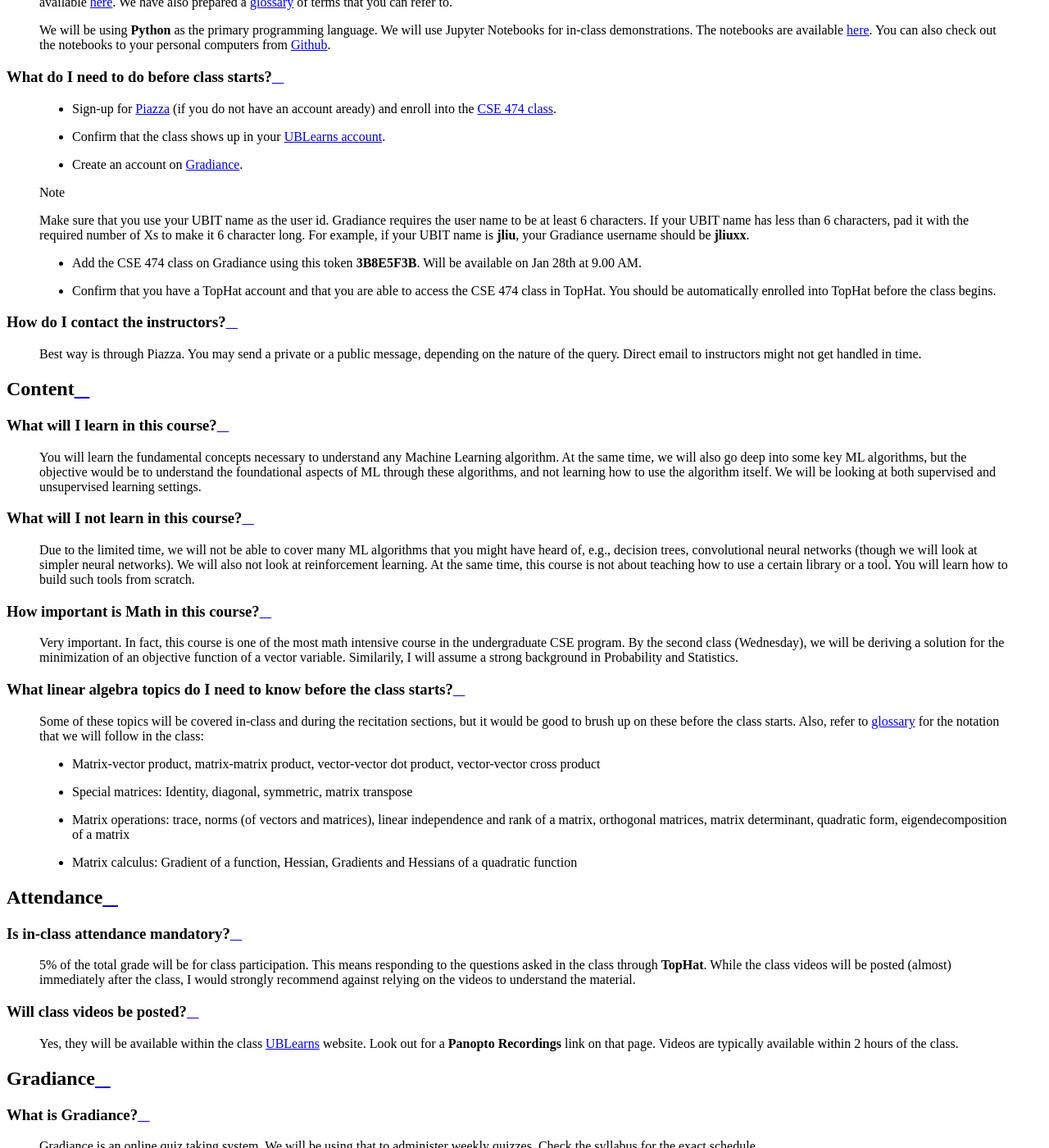
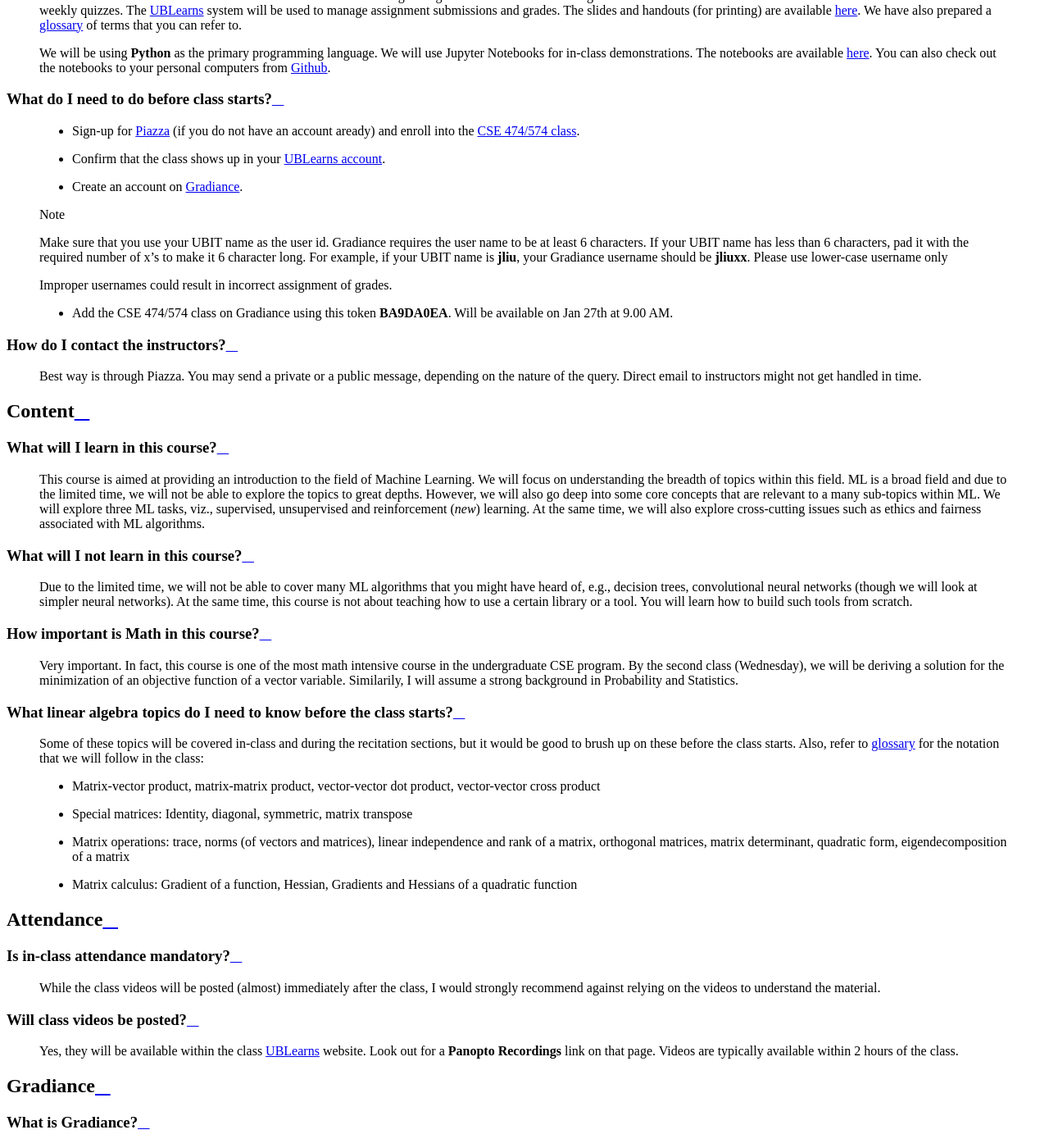
Before and after one commit to ubdsgroup/mlcourse-ub, a Sphinx documentation site: the page built from source/faqs.rst, in a window 1280 px wide and 1400 px high, scrolled down 1172 px. Shown: the whole window at 82% size. Built offline with Sphinx 7.4.7 and the Read the Docs theme 2.0.0, drawn with Linux system fonts in a browser that asks for light colours; some of the changed text lies outside the part shown.

Commit message:
making changes for Spring 2020

```diff
--- a/source/faqs.rst
+++ b/source/faqs.rst
@@ -9,35 +9,38 @@
 Where is the course website?
 ~~~~~~~~~~~~~~~~~~~~~~~~~~~~~
 
-       The course website is `here <https://www.cse.buffalo.edu/~chandola/machinelearning.html>`_. The website has links to the resources for the course.
+       The course website is `here <index.html>`_. The website has links to the resources for the course.
 
 Where is the course syllabus?
-       Syllabus is `here <https://www.cse.buffalo.edu/~chandola/teaching/machinelearningdocs/syllabus/syllabus.html>`_.
+~~~~~~~~~~~~~~~~~~~~~~~~~~~~~~
+
+       Syllabus is `here <syllabus.html>`_.
 
 When does the course begin?
 ~~~~~~~~~~~~~~~~~~~~~~~~~~~~~
 
-       First class is on January 28th, 2019 (Monday) in Cooke 121.
+       First class is on January 27th, 2019 (Monday) in Knox 20.
 
 What are the other resources I should be aware of?
 ~~~~~~~~~~~~~~~~~~~~~~~~~~~~~~~~~~~~~~~~~~~~~~~~~~~
 
-       The course website has links to all the resources that we will be using during the course. We will be using **Piazza** for all communications and announcements, **TopHat** for in-class discussions, and **Gradiance** for the weekly quizzes. The `UBLearns <https://ublearns.buffalo.edu/webapps/blackboard/execute/modulepage/view?course_id=_159256_1&cmp_tab_id=_160335_1&editMode=true&mode=cpview#>`_ system will be used to manage assignment submissions and grades. The slides and handouts (for printing) are available `here <https://cse.buffalo.edu/~chandola/teaching/machinelearningdocs/syllabus/docs.html>`_. We have also prepared a `glossary <https://cse.buffalo.edu/~chandola/teaching/machinelearningdocs/glossary.html>`_ of terms that you can refer to.
+       The course website has links to all the resources that we will be using during the course. We will be using **Piazza** for all communications and announcements and **Gradiance** for the weekly quizzes. The `UBLearns <https://ublearns.blackboard.com/webapps/blackboard/execute/modulepage/view?course_id=_168080_1&cmp_tab_id=_188967_1&editMode=true&mode=cpview>`_ system will be used to manage assignment submissions and grades. The slides and handouts (for printing) are available `here <docs.html>`_. We have also prepared a `glossary <glossary.html>`_ of terms that you can refer to.
 
        We will be using **Python** as the primary programming language. We will use Jupyter Notebooks for in-class demonstrations. The notebooks are available `here <https://nbviewer.jupyter.org/github/ubdsgroup/ubmlcourse/tree/master/notebooks/>`_. You can also check out the notebooks to your personal computers from `Github <https://github.com/ubdsgroup/ubmlcourse/tree/master/notebooks>`_.
 
 What do I need to do before class starts?
 ~~~~~~~~~~~~~~~~~~~~~~~~~~~~~~~~~~~~~~~~~
 
-       * Sign-up for `Piazza <https://piazza.com>`_ (if you do not have an account aready) and enroll into the `CSE 474 class <https://piazza.com/class/jqo5zrstnwu67k>`_.
+       * Sign-up for `Piazza <https://piazza.com>`_ (if you do not have an account aready) and enroll into the `CSE 474/574 class <https://piazza.com/class/jqo5zrstnwu67k>`_.
        * Confirm that the class shows up in your `UBLearns account <https://ublearns.buffalo.edu>`_.
        * Create an account on `Gradiance <http://www.newgradiance.com/services/servlet/COTC?Command=ShowCreateAccountForm>`_.
 
        .. note::
-          Make sure that you use your UBIT name as the user id. Gradiance requires the user name to be at least 6 characters. If your UBIT name has less than 6 characters, pad it with the required number of Xs to make it 6 character long. For example, if your UBIT name is **jliu**, your Gradiance username should be **jliuxx**.
+          Make sure that you use your UBIT name as the user id. Gradiance requires the user name to be at least 6 characters. If your UBIT name has less than 6 characters, pad it with the required number of x's to make it 6 character long. For example, if your UBIT name is **jliu**, your Gradiance username should be **jliuxx**. Please use lower-case username only
 
-       * Add the CSE 474 class on Gradiance using this token **3B8E5F3B**. Will be available on Jan 28th at 9.00 AM.
-       * Confirm that you have a TopHat account and that you are able to access the CSE 474 class in TopHat. You should be automatically enrolled into TopHat before the class begins.
+          Improper usernames could result in incorrect assignment of grades.
+
+       * Add the CSE 474/574 class on Gradiance using this token **BA9DA0EA**. Will be available on Jan 27th at 9.00 AM.
 
 How do I contact the instructors?
 ~~~~~~~~~~~~~~~~~~~~~~~~~~~~~~~~~~
@@ -50,21 +53,23 @@
 What will I learn in this course?
 ~~~~~~~~~~~~~~~~~~~~~~~~~~~~~~~~~
 
-       You will learn the fundamental concepts necessary to understand any Machine Learning algorithm. At the same time, we will also go deep into some key ML algorithms, but the objective would be to understand the foundational aspects of ML through these algorithms, and not learning how to use the algorithm itself. We will be looking at both supervised and unsupervised learning settings.
+       This course is aimed at providing an introduction to the field of Machine Learning. We will focus on understanding the breadth of topics within this field. ML is a broad field and due to the limited time, we will not be able to explore the topics to great depths. However, we will also go deep into some core concepts that are relevant to a many sub-topics within ML. We will explore three ML tasks, viz., supervised, unsupervised and reinforcement (*new*) learning. At the same time, we will also explore cross-cutting issues such as ethics and fairness associated with ML algorithms.
 
 
 What will I not learn in this course?
 ~~~~~~~~~~~~~~~~~~~~~~~~~~~~~~~~~~~~~
 
-       Due to the limited time, we will not be able to cover many ML algorithms that you might have heard of, e.g., decision trees, convolutional neural networks (though we will look at simpler neural networks). We will also not look at reinforcement learning. At the same time, this course is not about teaching how to use a certain library or a tool. You will learn how to build such tools from scratch.
+       Due to the limited time, we will not be able to cover many ML algorithms that you might have heard of, e.g., decision trees, convolutional neural networks (though we will look at simpler neural networks). At the same time, this course is not about teaching how to use a certain library or a tool. You will learn how to build such tools from scratch.
 
 How important is Math in this course?
 ~~~~~~~~~~~~~~~~~~~~~~~~~~~~~~~~~~~~~
+
        Very important. In fact, this course is one of the most math intensive course in the undergraduate CSE program. By the second class (Wednesday), we will be deriving a solution for the minimization of an objective function of a vector variable. Similarily, I will assume a strong background in Probability and Statistics.
 
 What linear algebra topics do I need to know before the class starts?
 ~~~~~~~~~~~~~~~~~~~~~~~~~~~~~~~~~~~~~~~~~~~~~~~~~~~~~~~~~~~~~~~~~~~~~
-      Some of these topics will be covered in-class and during the recitation sections, but it would be good to brush up on these before the class starts. Also, refer to `glossary <https://www.cse.buffalo.edu/~chandola/teaching/machinelearningdocs/glossary.html>`_ for the notation that we will follow in the class:
+
+      Some of these topics will be covered in-class and during the recitation sections, but it would be good to brush up on these before the class starts. Also, refer to `glossary <glossary.html>`_ for the notation that we will follow in the class:
 
       * Matrix-vector product, matrix-matrix product, vector-vector dot product, vector-vector cross product
       * Special matrices: Identity, diagonal, symmetric, matrix transpose
@@ -76,11 +81,13 @@
 
 Is in-class attendance mandatory?
 ~~~~~~~~~~~~~~~~~~~~~~~~~~~~~~~~~
-      5% of the total grade will be for class participation. This means responding to the questions asked in the class through **TopHat**. While the class videos will be posted (almost) immediately after the class, I would strongly recommend against relying on the videos to understand the material.
+
+      While the class videos will be posted (almost) immediately after the class, I would strongly recommend against relying on the videos to understand the material.
 
 Will class videos be posted?
 ~~~~~~~~~~~~~~~~~~~~~~~~~~~~
-      Yes, they will be available within the class `UBLearns <https://ublearns.buffalo.edu/webapps/blackboard/execute/modulepage/view?course_id=_159256_1&cmp_tab_id=_160335_1&editMode=true&mode=cpview#>`_ website. Look out for a **Panopto Recordings** link on that page. Videos are typically available within 2 hours of the class.
+
+      Yes, they will be available within the class `UBLearns <https://ublearns.blackboard.com/webapps/blackboard/execute/modulepage/view?course_id=_168080_1&cmp_tab_id=_188967_1&editMode=true&mode=cpview>`_ website. Look out for a **Panopto Recordings** link on that page. Videos are typically available within 2 hours of the class.
 
 
 Gradiance
@@ -95,17 +102,17 @@
 
       .. warning::
          Make sure you use your UBIT name as your username. Any other accounts will be deleted!
-      * After creating your account, add the class using token **3B8E5F3B**.
+      * After creating your account, add the class using token **BA9DA0EA**.
 
 How does it work?
 ~~~~~~~~~~~~~~~~~
-           * Every week one quiz will be available on Monday morning at 9.00 AM and will be due the next Sunday at 11.59 PM.
-           * Each quiz will contain 4-5 problems on topics covered that week.
+           * Every week one quiz will be available on Wednesday morning at 9.00 AM and will be due the next Tuesday at 11.59 PM.
+           * Each quiz will contain 4-5 problems on topics covered the previous week.
            * Each problem will have multiple choices, with only one correct answer.
            * At the end of a submission, the system will give you hints for problems that you answer incorrectly.
            * There will be a 5 minute between successive tries.
            * Maximum 3 tries are allowed.
-           * Every wrong answer will result in  one negative point.
+           * Every wrong answer will result in one negative point.
            * A practice quiz will be posted in the first week.
 
 Piazza
```
Also changed, not shown: other parts of source/faqs.rst (+1 -5 lines), source/oldglossary.csv (deleted, +0 -9 lines), source/syllabus.rst (+8 -7 lines).
